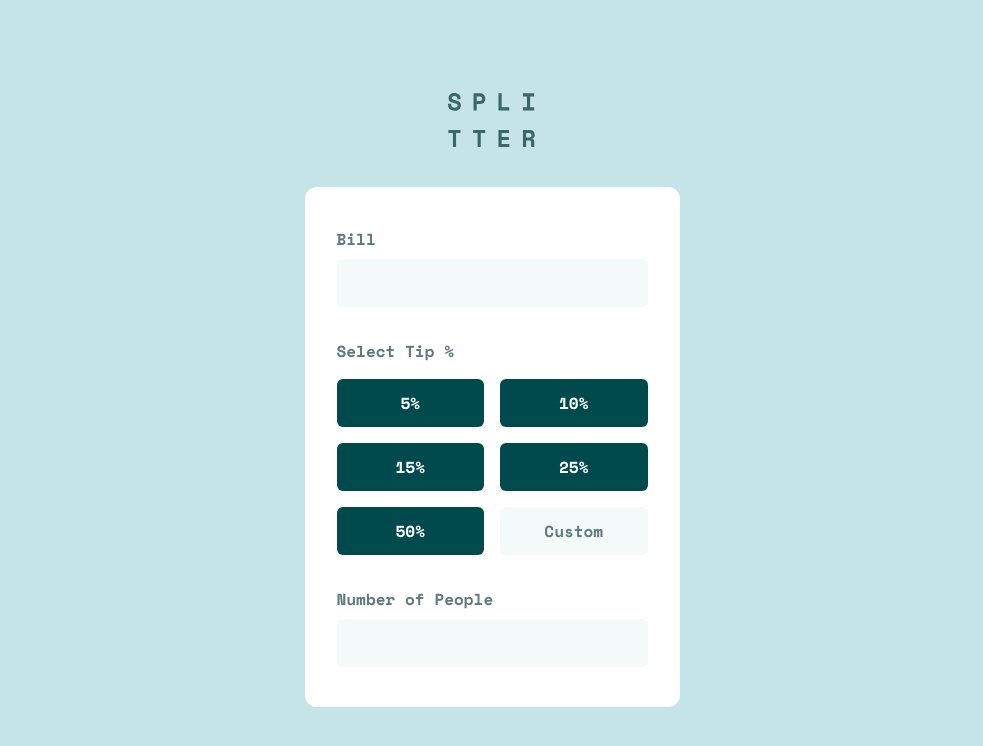
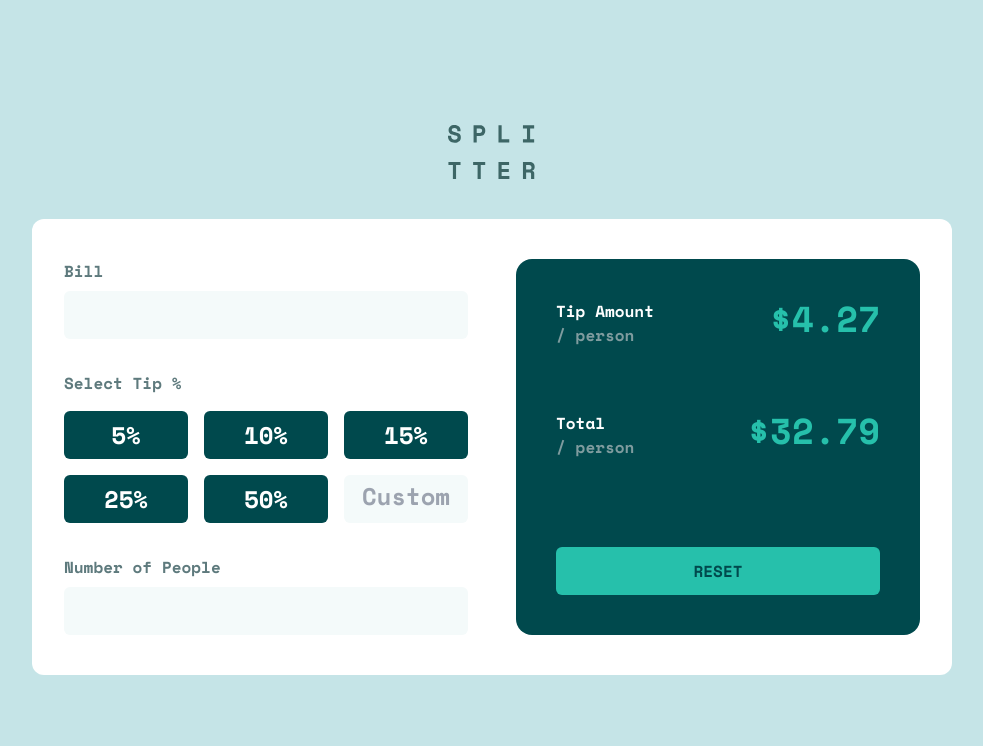
Before and after one commit to renanrdsouza/tip-calculator-app, a React (Vite) app: page / in a window 1280 px wide. Shown: the top 746 px of the page, without its empty margins (148-1131 px from the left). Built offline with nearby package versions, Linux system fonts and the light colour scheme.

Commit message:
Cria o layout da aplicação

```diff
--- a/src/components/TipCalculator.tsx
+++ b/src/components/TipCalculator.tsx
@@ -2,27 +2,53 @@ export default function TipCalculator() {
   return (
     <div className='flex flex-col items-center'>
       <div className='bg-logo bg-no-repeat w-logo h-logo'></div>
-      <div className="bg-white w-mobile mt-10 rounded-xl py-10 px-8">
+      <div className="bg-white w-mobile mt-10 rounded-xl py-10 px-8 md:w-desktop md:grid md:grid-cols-2 md:gap-x-12">
+        <div>
           <form className='flex flex-col'>
             <label htmlFor="bill" className='text-dark-grayish-cyan'>Bill</label>
             <input type="number" id="bill" name="bill" className="text-right text-very-dark-cyan bg-very-lightgrayish-cyan h-12 rounded-md outline-strong-cyan px-5 mt-2" />
           </form>
-        <div className='grid grid-cols-2 gap-4 mt-8'>
-          <h2 className='col-start-1 col-end-3 text-dark-grayish-cyan'>Select Tip %</h2>
-          <button className='bg-very-dark-cyan text-white rounded-md h-12'>5%</button>
-          <button className='bg-very-dark-cyan text-white rounded-md h-12'>10%</button>
-          <button className='bg-very-dark-cyan text-white rounded-md h-12'>15%</button>
-          <button className='bg-very-dark-cyan text-white rounded-md h-12'>25%</button>
-          <button className='bg-very-dark-cyan text-white rounded-md h-12'>50%</button>
-          <button className='bg-very-lightgrayish-cyan text-dark-grayish-cyan rounded-md h-12'>Custom</button>
+          <div className='grid grid-cols-2 md:grid-cols-3 gap-4 mt-8'>
+            <h2 className='col-start-1 col-end-3 md:col-start-1 md:col-end-4 md:text-left text-dark-grayish-cyan'>Select Tip %</h2>
+            <button className='bg-very-dark-cyan text-white rounded-md h-12 hover:bg-strong-cyan hover:opacity-60 text-2xl'>5%</button>
+            <button className='bg-very-dark-cyan text-white rounded-md h-12 hover:bg-strong-cyan hover:opacity-60 text-2xl'>10%</button>
+            <button className='bg-very-dark-cyan text-white rounded-md h-12 hover:bg-strong-cyan hover:opacity-60 text-2xl'>15%</button>
+            <button className='bg-very-dark-cyan text-white rounded-md h-12 hover:bg-strong-cyan hover:opacity-60 text-2xl'>25%</button>
+            <button className='bg-very-dark-cyan text-white rounded-md h-12 hover:bg-strong-cyan hover:opacity-60 text-2xl'>50%</button>
+            <input type="text" placeholder="Custom" className='bg-very-lightgrayish-cyan text-dark-grayish-cyan rounded-md h-12 p-2 text-right focus:outline-strong-cyan placeholder:text-center placeholder:text-2xl'/>
           </div>
           <div className='mt-8'>
             <form>
-            <label htmlFor="people" className='text-dark-grayish-cyan'>Number of People</label>
+              <label htmlFor="people" className='text-dark-grayish-cyan'>Number of People</label><span className="text-red-400 ms-6 invisible">Can't be zero</span>
               <input type="number" name="people" id="people" className="text-right text-very-dark-cyan bg-very-lightgrayish-cyan h-12 rounded-md outline-strong-cyan px-5 mt-2 w-full"/>
             </form>
           </div>
-        <div></div>
+        </div>
+        <div className="bg-very-dark-cyan flex flex-col justify-between p-6 rounded-2xl gap-7 md:h-full md:p-10">
+          <div>
+            <div className="flex justify-between mb-16">
+              <div>
+                <h2 className="text-white">Tip Amount</h2>
+                <p className="text-grayish-cyan">/ person</p>
+              </div>
+              <div className="text-strong-cyan rounded-md text-4xl">
+                $4.27
+              </div>
+            </div>
+            <div className="flex justify-between">
+              <div>
+                <h2 className="text-white">Total</h2>
+                <p className="text-grayish-cyan">/ person</p>
+              </div>
+              <div className="text-strong-cyan rounded-md text-4xl">
+                $32.79
+              </div>
+            </div>
+          </div>
+          <div>
+            <button className="w-full bg-strong-cyan text-very-dark-cyan rounded-md py-3 hover:bg-strong-cyan-hover">RESET</button>
+          </div>
+        </div>
       </div>
     </div>
   )
--- a/tailwind.config.js
+++ b/tailwind.config.js
@@ -8,6 +8,7 @@ export default {
     extend: {
       colors: {
         'strong-cyan': 'hsl(172, 67%, 45%)',
+        'strong-cyan-hover': 'hsl(172, 67%, 75%)',
         'very-dark-cyan': 'hsl(183, 100%, 15%)',
         'dark-grayish-cyan': 'hsl(186, 14%, 43%)',
         'grayish-cyan': 'hsl(184, 14%, 56%)',
@@ -21,6 +22,7 @@ export default {
       width: {
         'mobile': '23.438rem',
         'logo': '5.541rem',
+        'desktop': '57.5rem'
       },
       height: {
         'logo': '3.321rem'
```
Also changed, not shown: index.html (+0 -20 lines), src/index.css (line endings or trailing spaces). Lines whose indentation alone changed are shown as unchanged.
